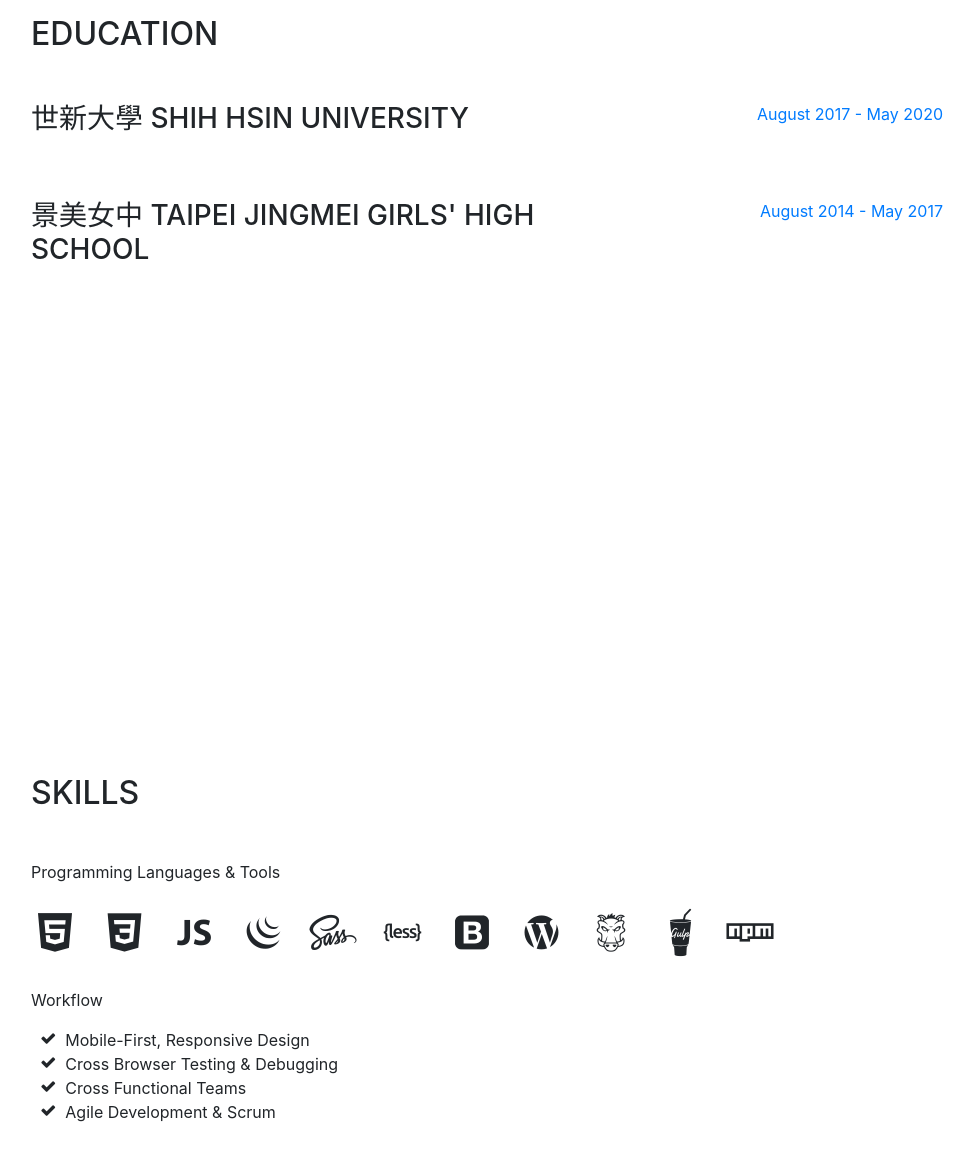
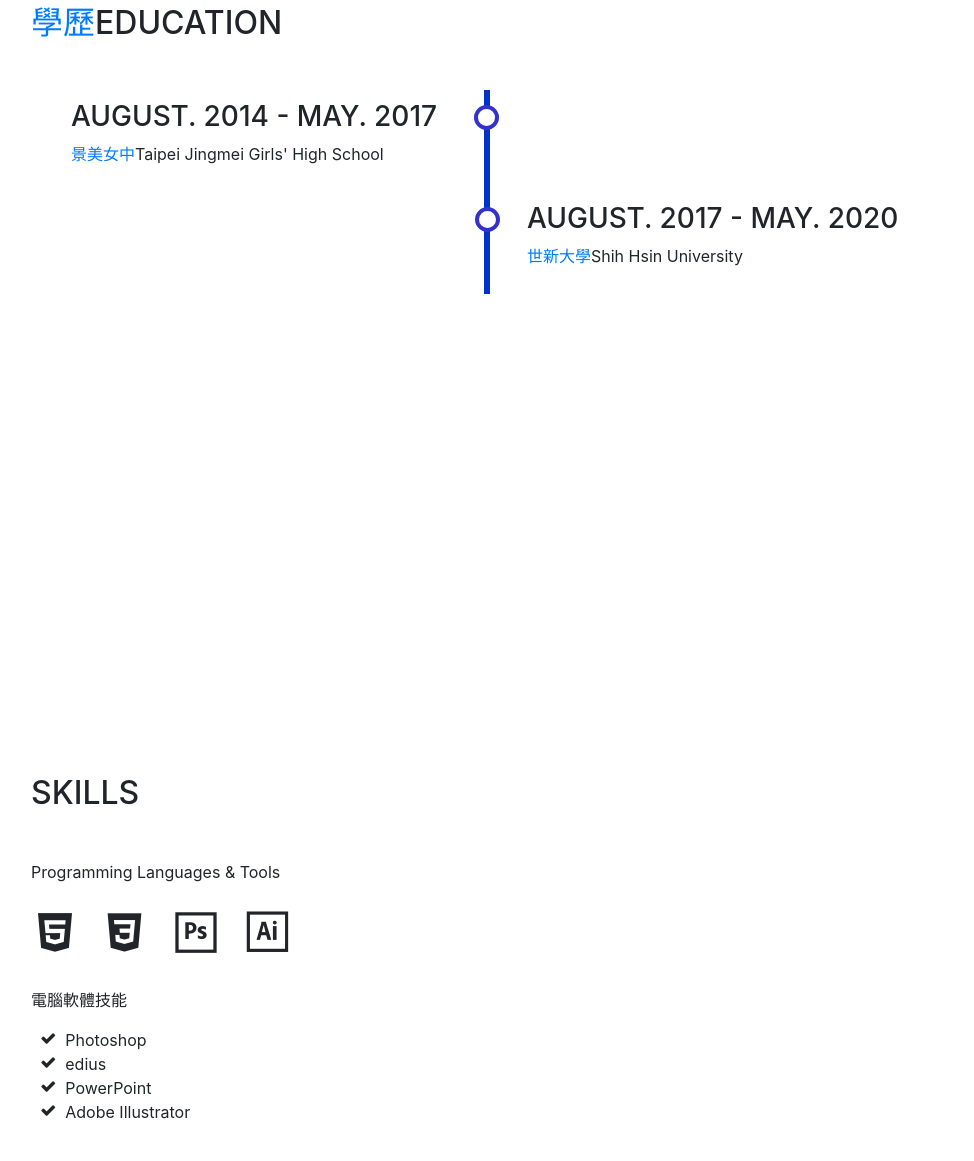
Before and after one commit to grace4942/grace4942.github.io, a website with bundled scripts: page index.html in a window 1280 px wide. Shown: the part 1920-3081 px from the top of the page, without its empty margins (289-1263 px from the left). Built offline with nearby package versions, Linux system fonts and the light colour scheme; a web font is replaced by a local one.

Commit message:
modified resume

```diff
--- a/css/myresume.css
+++ b/css/myresume.css
@@ -18,3 +18,55 @@ h1 {
 .bg-primary{background-color:#003C9D!important}
 .text-primary{color:#003377!important}
 a{color:#003377}a:active,a:focus,a:hover{color:#2200AA}
+h2{
+	font-family: inherit;
+}
+h3{
+	font-family:inherit;
+}
+.timeline{
+	position:relative;
+	margin:0 auto;
+}
+.timeline::after{
+	content:'';
+	position:absolute;
+	width: 6px;
+	background-color:#0033CC;
+	top: 0;
+
+	bottom: 0;
+	left:50%;
+	margin-left: -3px;
+}
+.timeline-block{
+	padding: 10px 40px;
+	position:relative;
+	background-color: inherit;
+	width: 50%;
+}
+/* The circles on the timeline */
+.timeline-block::after{
+	content:'';
+	position:absolute;
+	width: 25px;
+	height: 25px;
+	right: -12px;
+	background-color: white;
+	border: 4px solid #3333CC;
+	top: 15px;
+	border-radius: 50%;
+	z-index: 1;
+}
+/* Place the container to the left */
+.timeline-left{
+	left: 0;
+}
+/* Place the container to the right */
+.timeline-right{
+	left: 50%;
+}
+/* Fix the circle for containers on the right side */
+.timeline-right::after{
+	left: -12px;
+}
--- a/index.html
+++ b/index.html
@@ -176,35 +176,28 @@ Also I am energetic and entusiastic, like to travel, exploring the world.</p>
 
       <section class="resume-section p-3 p-lg-5 d-flex flex-column" id="education">
         <div class="my-auto">
-          <h2 class="mb-5">Education</h2>
+          <h2 class="mb-5"><span class="text-primary">學歷</span>Education</h2>
 
-          <div class="resume-item d-flex flex-column flex-md-row mb-5">
-            <div class="resume-content mr-auto">
-              <h3 class="mb-0">世新大學
-Shih Hsin University</h3>
-              <div class="subheading mb-3"></div>
-              <div></div>
-              <p></p>
-            </div>
-            <div class="resume-date text-md-right">
-              <span class="text-primary">August 2017 - May 2020</span>
-            </div>
-          </div>
+          <div class="timeline">
+		  <div class="timeline-block timeline-left">
+		  <div class="timeline-content">
+		  <h3>August. 2014 - May. 2017</h3>
+		  <p><span class="text-primary">景美女中</span>Taipei Jingmei Girls' High School</p>
+		  </div>
+		  </div>
+		  <div class="timeline-block timeline-right">
+		  <div class="timeline-content">
+		  <h3>August. 2017 - May. 2020</h3>
+		  <p><span class="text-primary">世新大學</span>Shih Hsin University</p>
+		  </div>
+		  </div>
+		  </div>
+		  </div>
+		  </section>
 
-          <div class="resume-item d-flex flex-column flex-md-row">
-            <div class="resume-content mr-auto">
-              <h3 class="mb-0">景美女中
-Taipei Jingmei Girls' High School</h3>
-              <div class="subheading mb-3"></div>
-              <p></p>
-            </div>
-            <div class="resume-date text-md-right">
-              <span class="text-primary">August 2014 - May 2017</span>
-            </div>
-          </div>
 
-        </div>
-      </section>
+
+
 
       <section class="resume-section p-3 p-lg-5 d-flex flex-column" id="skills">
         <div class="my-auto">
@@ -219,48 +212,28 @@ Taipei Jingmei Girls' High School</h3>
               <i class="devicons devicons-css3"></i>
             </li>
             <li class="list-inline-item">
-              <i class="devicons devicons-javascript"></i>
+              <i class="devicons devicons-photoshop"></i>
             </li>
             <li class="list-inline-item">
-              <i class="devicons devicons-jquery"></i>
+              <i class="devicons devicons-illustrator"></i>
             </li>
-            <li class="list-inline-item">
-              <i class="devicons devicons-sass"></i>
-            </li>
-            <li class="list-inline-item">
-              <i class="devicons devicons-less"></i>
-            </li>
-            <li class="list-inline-item">
-              <i class="devicons devicons-bootstrap"></i>
-            </li>
-            <li class="list-inline-item">
-              <i class="devicons devicons-wordpress"></i>
-            </li>
-            <li class="list-inline-item">
-              <i class="devicons devicons-grunt"></i>
-            </li>
-            <li class="list-inline-item">
-              <i class="devicons devicons-gulp"></i>
-            </li>
-            <li class="list-inline-item">
-              <i class="devicons devicons-npm"></i>
-            </li>
+
           </ul>
 
-          <div class="subheading mb-3">Workflow</div>
+          <div class="subheading mb-3">電腦軟體技能</div>
           <ul class="fa-ul mb-0">
             <li>
               <i class="fa-li fa fa-check"></i>
-              Mobile-First, Responsive Design</li>
+              Photoshop</li>
             <li>
               <i class="fa-li fa fa-check"></i>
-              Cross Browser Testing &amp; Debugging</li>
+              edius</li>
             <li>
               <i class="fa-li fa fa-check"></i>
-              Cross Functional Teams</li>
+              PowerPoint</li>
             <li>
               <i class="fa-li fa fa-check"></i>
-              Agile Development &amp; Scrum</li>
+              Adobe Illustrator</li>
           </ul>
         </div>
       </section>
```
Also changed, not shown: css/resume.min.css (+25 -12 lines).
